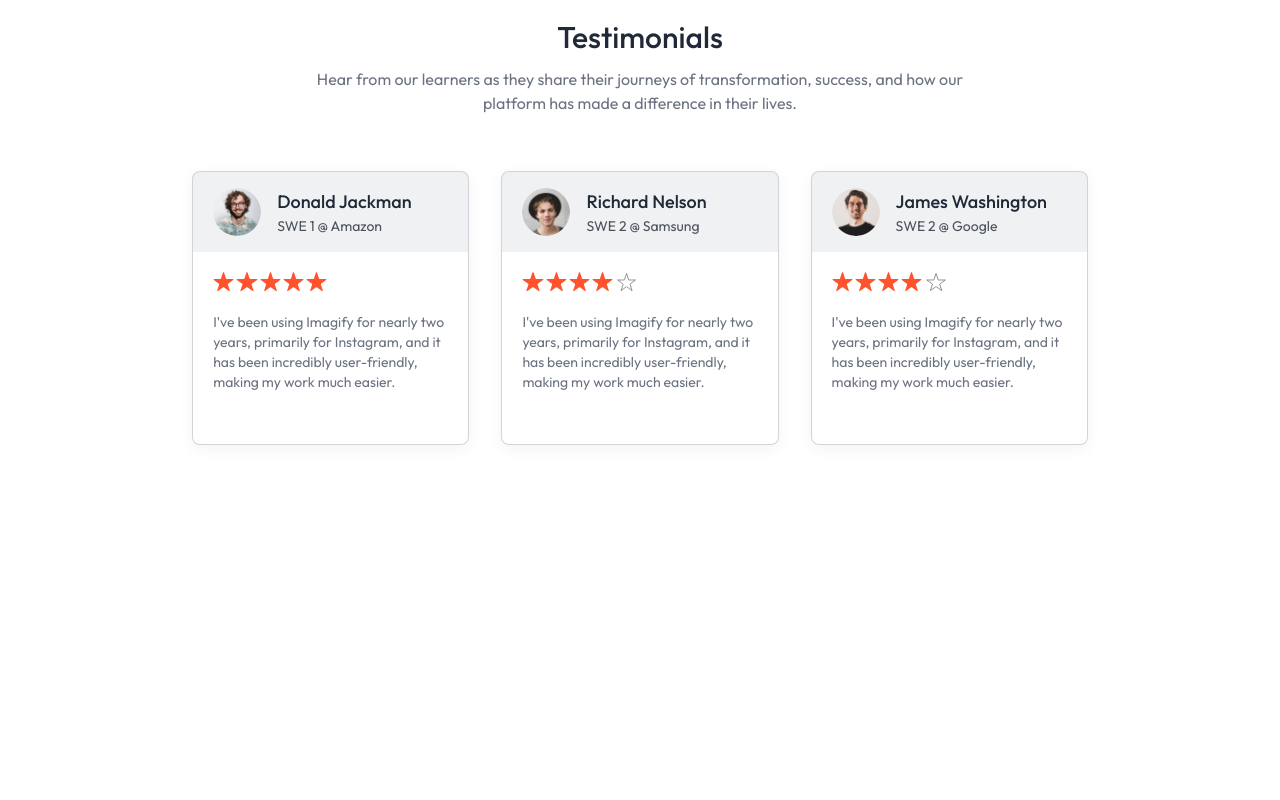
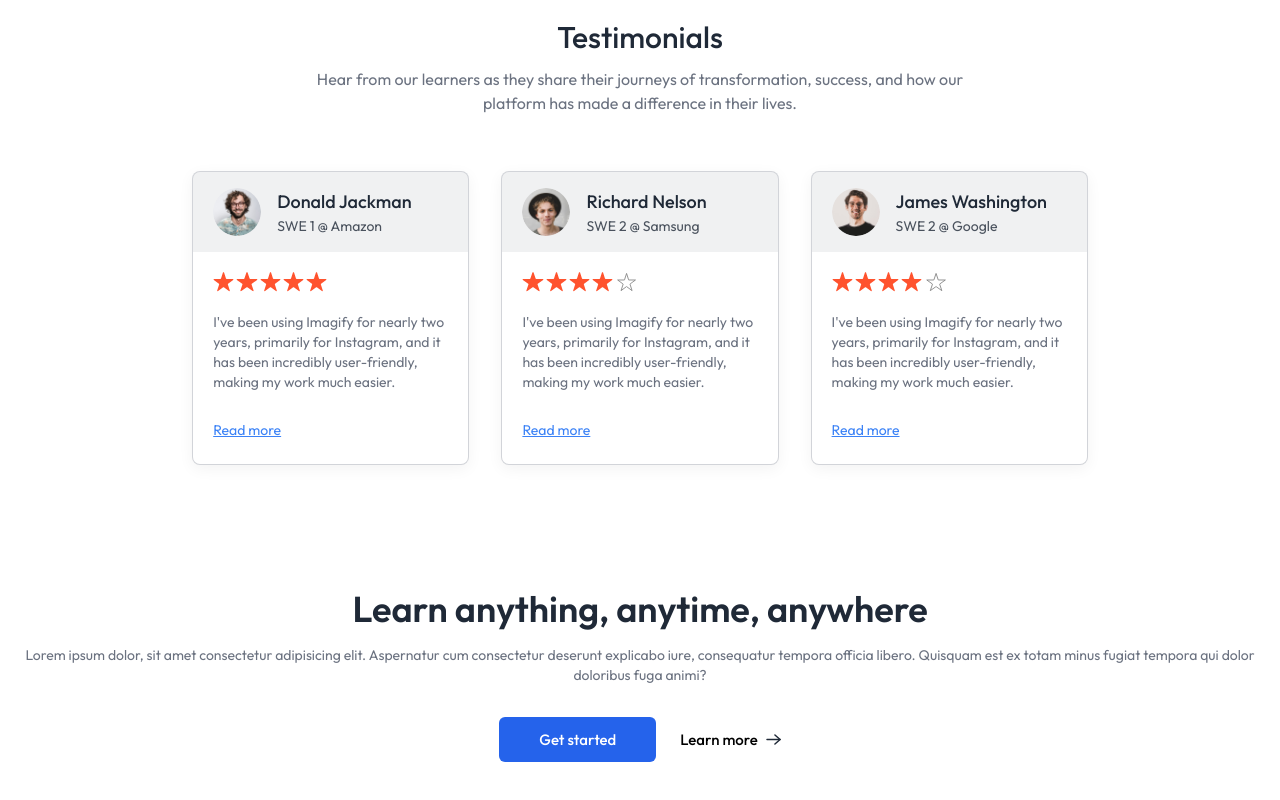
Before and after one commit to waibaBikash/Hamro-learning-, a React (Vite) app in the folder client/: page / in a window 1280 px wide. Shown: the part 1395-2195 px from the top of the page. Before the commit the page ends 1896 px from the top, so only its background shows below. Built offline with nearby package versions, Linux system fonts and the light colour scheme; no server answers.

Commit message:
create call to action

```diff
--- a/client/src/components/student/CallToAction.jsx
+++ b/client/src/components/student/CallToAction.jsx
@@ -1,10 +1,16 @@
 import React from 'react'
+import { assets } from '../../assets/assets'
 
 const CallToAction = () => {
   return (
-    <div>
-      <h1>CallToAction</h1>
+    <div className='flex flex-col items-center gap-4 pt-10 pb-24 px-8 md:px-0'>
+      <h1 className='text-xl md:text-4xl text-gray-800 font-semibold'>Learn anything, anytime, anywhere</h1>
+      <p className='text-gray-500 sm:text-sm'>Lorem ipsum dolor, sit amet consectetur adipisicing elit. Aspernatur cum consectetur deserunt explicabo iure, consequatur tempora officia libero. Quisquam est ex totam minus fugiat tempora qui dolor doloribus fuga animi?</p>
+      <div className='flex items-center font-medium gap-6 mt-4'>
+         <button className='px-10 py-3 rounded-md text-white bg-blue-600'> Get started</button>
+         <button className='flex items-center gap-2'> Learn more <img src={assets.arrow_icon} alt="arrow_icon" /></button>
       </div>
+    </div>
   )
 }
 
--- a/client/src/components/student/TestimonialsSection.jsx
+++ b/client/src/components/student/TestimonialsSection.jsx
@@ -25,6 +25,7 @@ const TestimonialsSection = () => {
                        </div>
                         <p className='text-gray-500 mt-5'>{testimonial.feedback}</p>
                     </div>
+                    <a href="#" className='text-blue-500 underline px-5'>Read more</a>
              </div>
            ))}
         </div>
--- a/client/src/pages/student/Home.jsx
+++ b/client/src/pages/student/Home.jsx
@@ -3,6 +3,7 @@ import Hero from '../../components/student/Hero'
 import Companies from '../../components/student/ Companies'
 import CoursesSection from '../../components/student/CoursesSection'
 import TestimonialsSection from '../../components/student/TestimonialsSection'
+import CallToAction from '../../components/student/CallToAction'
 
 const Home = () => {
   return (
@@ -11,6 +12,7 @@ const Home = () => {
       <Companies/>
       <CoursesSection/>
       <TestimonialsSection/>
+      <CallToAction/>
     </div>
   )
 }
```
